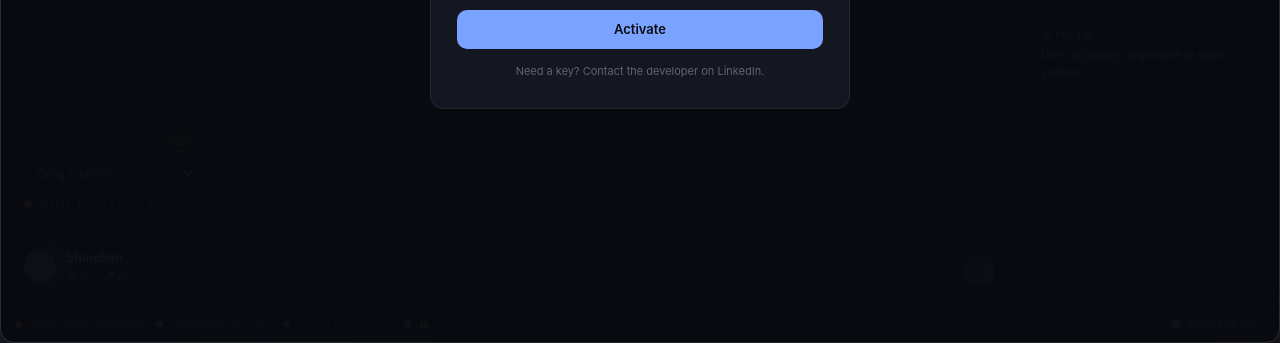
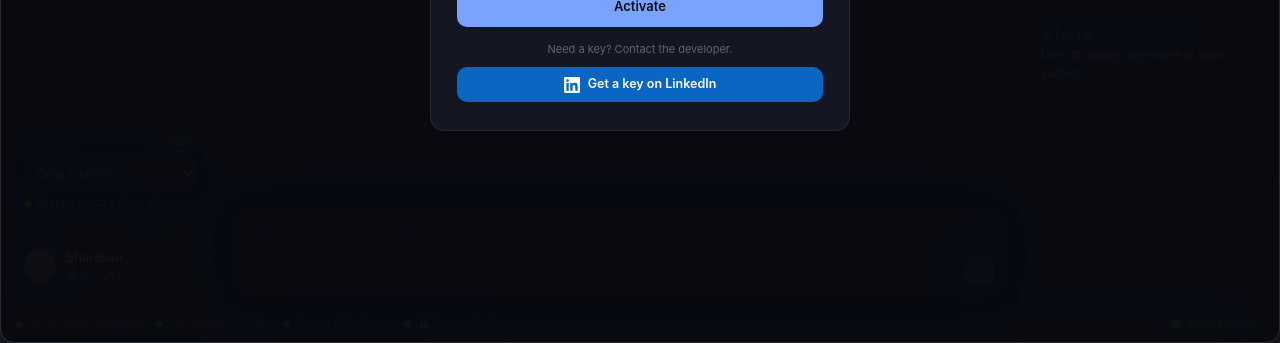
Before and after one commit to sonukumar-87/lumen, an Electron app: page renderer/index.html in a window 1280 px wide. Shown: the part 457-800 px from the top of the page. Drawn offline with Linux system fonts and the light colour scheme; no server answers; grey boxes are pictures that could not be loaded.

Commit message:
Add LinkedIn button to license gate

```diff
--- a/package.json
+++ b/package.json
@@ -1,6 +1,6 @@
 {
   "name": "lumen",
-  "version": "0.3.0",
+  "version": "0.4.0",
   "description": "Privacy-first AI overlay assistant (Cluely-ish, fully local key storage)",
   "author": "Lumen",
   "main": "main.js",
--- a/renderer/index.html
+++ b/renderer/index.html
@@ -953,7 +953,11 @@
       <input id="license-input" placeholder="LUM-XXXX-XXXX-XXXX" autocomplete="off" spellcheck="false" style="width:100%;padding:10px 12px;font:inherit;font-size:14px;letter-spacing:0.5px;text-align:center;background:var(--bg-2);border:1px solid var(--border);border-radius:10px;color:var(--fg);" />
       <div id="license-error" style="margin-top:10px;color:var(--danger);font-size:11.5px;min-height:14px;"></div>
       <button id="license-submit" class="btn primary" style="margin-top:14px;width:100%;padding:9px 12px;border-radius:10px;">Activate</button>
-      <p style="margin:14px 0 0;color:var(--muted-2);font-size:11px;">Need a key? Contact the developer on LinkedIn.</p>
+      <p style="margin:14px 0 0;color:var(--muted-2);font-size:11px;">Need a key? Contact the developer.</p>
+      <button id="license-linkedin" class="brand-btn linkedin" type="button" style="margin-top:10px;width:100%;justify-content:center;">
+        <svg viewBox="0 0 24 24" fill="currentColor" aria-hidden="true"><path d="M20.45 20.45h-3.56v-5.57c0-1.33-.02-3.04-1.85-3.04-1.85 0-2.13 1.45-2.13 2.94v5.67H9.36V9h3.41v1.56h.05c.48-.91 1.65-1.85 3.4-1.85 3.63 0 4.3 2.39 4.3 5.5v6.24zM5.34 7.43a2.06 2.06 0 1 1 0-4.12 2.06 2.06 0 0 1 0 4.12zM7.12 20.45H3.56V9h3.56v11.45zM22.22 0H1.77C.79 0 0 .77 0 1.72v20.55C0 23.23.79 24 1.77 24h20.45c.98 0 1.78-.77 1.78-1.73V1.72C24 .77 23.2 0 22.22 0z"/></svg>
+        <span>Get a key on LinkedIn</span>
+      </button>
     </div>
   </div>
 
--- a/renderer/renderer.js
+++ b/renderer/renderer.js
@@ -57,6 +57,8 @@ async function isValidLicense(key) {
   }
   btn.addEventListener('click', tryKey);
   inp.addEventListener('keydown', (e) => { if (e.key === 'Enter') { e.preventDefault(); tryKey(); } });
+  const liBtn = document.getElementById('license-linkedin');
+  if (liBtn) liBtn.addEventListener('click', () => window.open('https://www.linkedin.com/in/sonu-kumar-99a860354', '_blank', 'noopener'));
 })();
 
 const L = window.lumen || {
```
